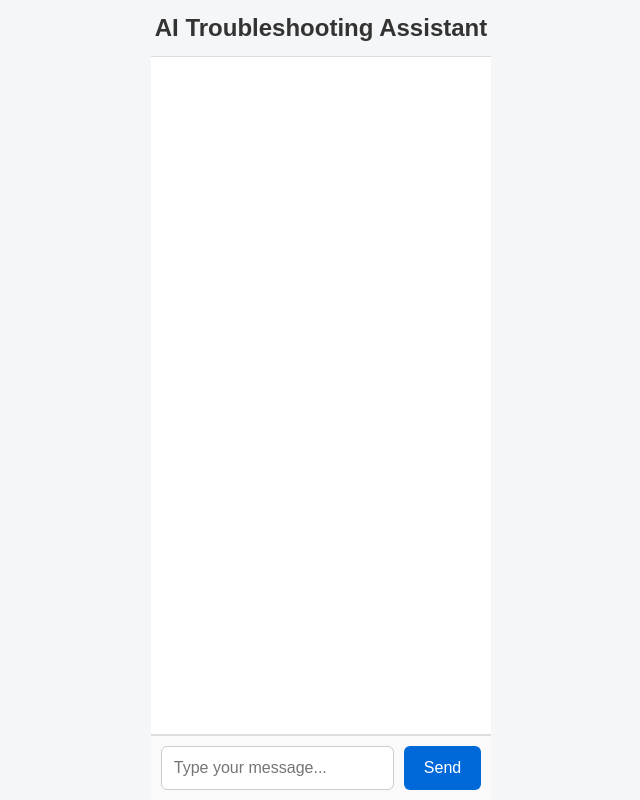
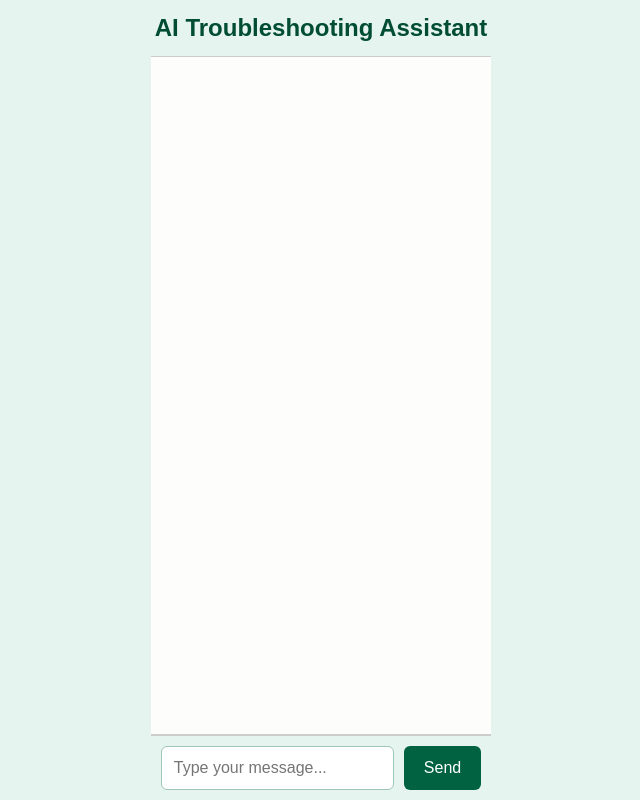
Before and after one commit to mawegrzyn-ux/troubleshooting-assistant, a React (Vite) app in the folder frontend/: page / in a window 1280 px wide. Shown: the whole page, without its empty margins (319-959 px from the left). Built offline with nearby package versions, Linux system fonts and the light colour scheme.

Commit message:
Update App.css

```diff
--- a/frontend/src/App.css
+++ b/frontend/src/App.css
@@ -1,7 +1,7 @@
 body {
   margin: 0;
   font-family: Arial, sans-serif;
-  background: #f4f6f8;
+  background: #e6f4f0; /* light mint green */
   height: 100vh;
   display: flex;
   flex-direction: column;
@@ -18,34 +18,69 @@ h2 {
   text-align: center;
   margin: 10px 0;
   font-size: 1.5rem;
-  color: #333;
+  color: #004d33; /* dark green */
 }
 
 .chat-box {
   flex: 1;
   padding: 15px;
   overflow-y: auto;
-  background: #ffffff;
-  border-top: 1px solid #ddd;
-  border-bottom: 1px solid #ddd;
+  background: #fdfdfb; /* soft cream */
+  border-top: 1px solid #ccc;
+  border-bottom: 1px solid #ccc;
 }
 
+/* General message block */
 .message {
-  margin-bottom: 15px;
+  margin-bottom: 20px;
+  display: flex;
+  flex-direction: column;
+  max-width: 80%;
 }
 
+/* Sender labels */
+.message strong {
+  font-size: 0.8rem;
+  color: #004d33; /* dark green */
+  font-weight: bold;
+  text-transform: uppercase;
+  margin-bottom: 5px;
+}
+
+/* User bubble */
 .message.you {
+  align-self: flex-end;
   text-align: right;
 }
 
+.message.you .bubble {
+  background: #fdfdfb; /* soft cream */
+  border: 1px solid #9fc5b6; /* sage green */
+  color: #004d33; /* dark green */
+  border-radius: 15px 15px 0 15px;
+  padding: 10px 15px;
+  display: inline-block;
+}
+
+/* Assistant bubble */
 .message.assistant {
+  align-self: flex-start;
   text-align: left;
+}
+
+.message.assistant .bubble {
+  background: #9fc5b6; /* sage green */
+  border: 1px solid #6fa58f;
+  color: #004d33;
+  border-radius: 15px 15px 15px 0;
+  padding: 10px 15px;
+  display: inline-block;
 }
 
 .assistant-section strong {
   display: block;
   margin-bottom: 5px;
-  color: #222;
+  color: #004d33;
 }
 
 .assistant-section ul {
@@ -53,11 +88,12 @@ h2 {
   list-style-type: disc;
 }
 
+/* Input area */
 .input-container {
   display: flex;
   padding: 10px;
-  border-top: 1px solid #ddd;
-  background: #fafafa;
+  border-top: 1px solid #ccc;
+  background: #e6f4f0;
   position: sticky;
   bottom: 0;
 }
@@ -65,7 +101,7 @@ h2 {
 .input-container input {
   flex: 1;
   padding: 12px;
-  border: 1px solid #ccc;
+  border: 1px solid #9fc5b6;
   border-radius: 6px;
   font-size: 1rem;
   outline: none;
@@ -74,7 +110,7 @@ h2 {
 .input-container button {
   margin-left: 10px;
   padding: 12px 20px;
-  background: #0069d9;
+  background: #006241; /* Wingstop green */
   color: white;
   border: none;
   border-radius: 6px;
@@ -84,5 +120,5 @@ h2 {
 }
 
 .input-container button:hover {
-  background: #0056b3;
+  background: #004d33; /* darker Wingstop green */
 }
```
